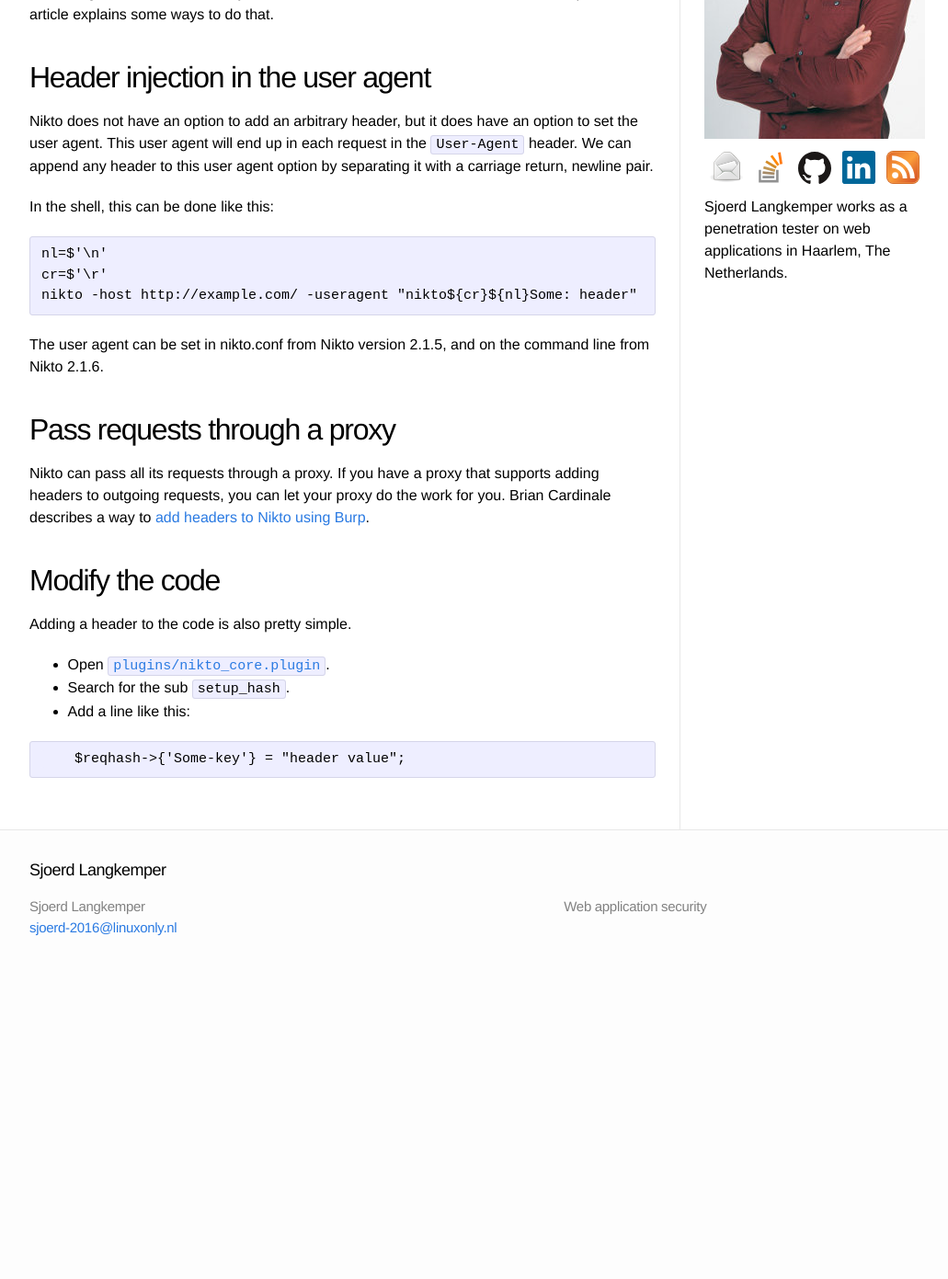
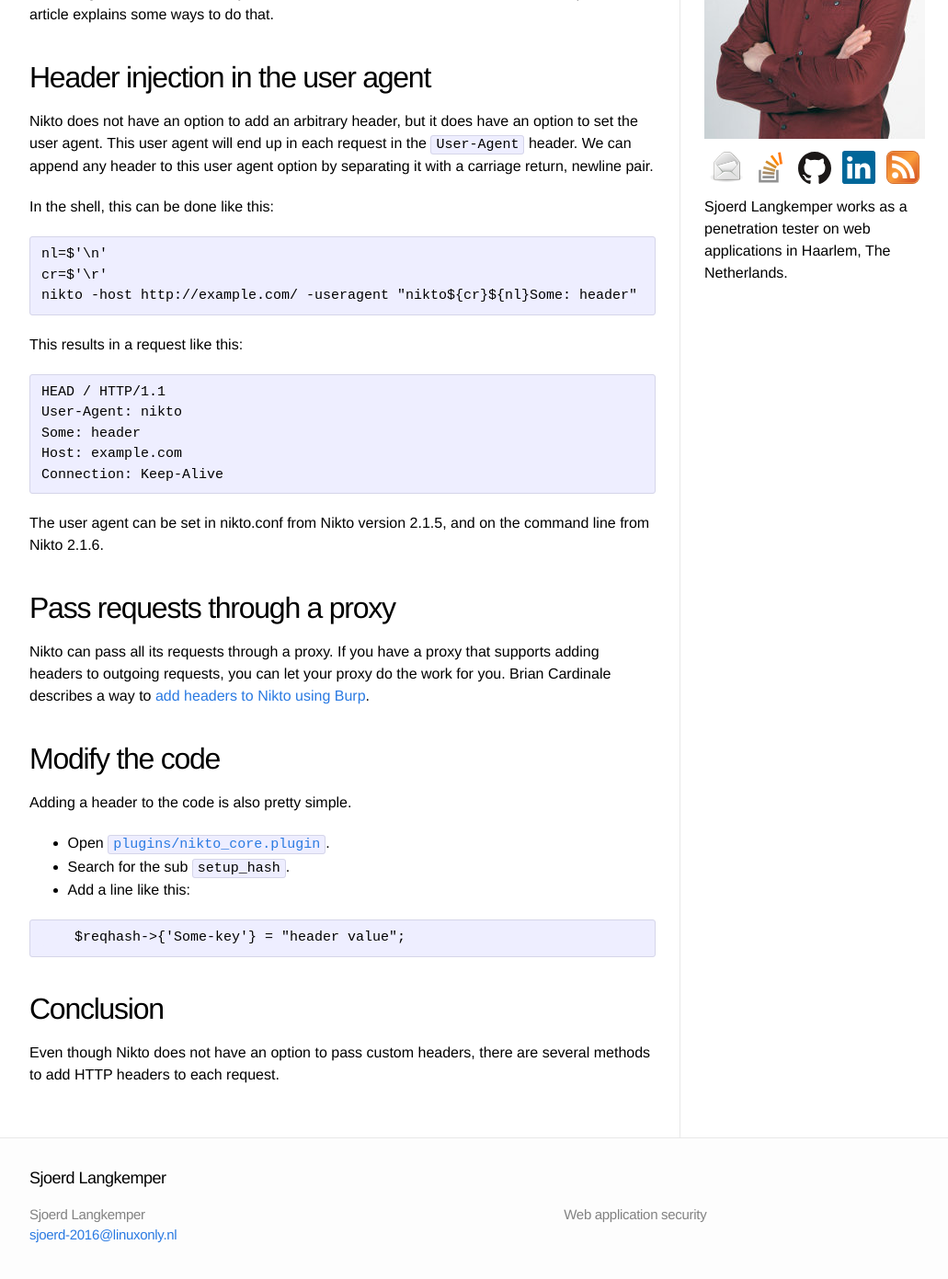
Before and after one commit to Sjord/Sjord.github.io, a Jekyll site: the page built from _posts/2016-11-17-header-injection-in-nikto.md, in a window 1280 px wide and 1400 px high, scrolled down 364 px. Shown: the top 1391 px of the window at 92% size, without its empty margins (108-1139 px from the left). Built offline with Jekyll 4.4.1, drawn with Linux system fonts in a browser that asks for light colours; before the commit the page ends 1429 px from its top, so only the background shows below that.

Commit message:
Add request and conclusion.

````diff
--- a/_posts/2016-11-17-header-injection-in-nikto.md
+++ b/_posts/2016-11-17-header-injection-in-nikto.md
@@ -17,6 +17,14 @@
     cr=$'\r'
     nikto -host http://example.com/ -useragent "nikto${cr}${nl}Some: header"
 
+This results in a request like this:
+
+    HEAD / HTTP/1.1
+    User-Agent: nikto
+    Some: header
+    Host: example.com
+    Connection: Keep-Alive
+
 The user agent can be set in nikto.conf from Nikto version 2.1.5, and on the command line from Nikto 2.1.6.
 
 ## Pass requests through a proxy
@@ -35,3 +43,7 @@
 ```
     $reqhash->{'Some-key'} = "header value";
 ```
+
+## Conclusion
+
+Even though Nikto does not have an option to pass custom headers, there are several methods to add HTTP headers to each request.
````
